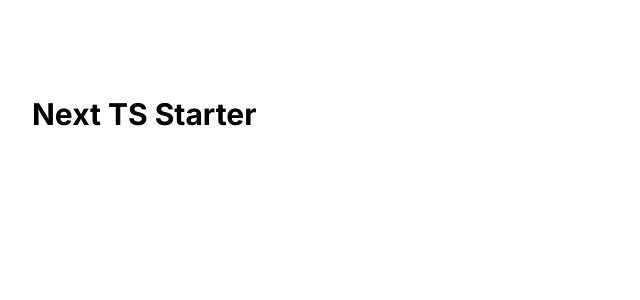
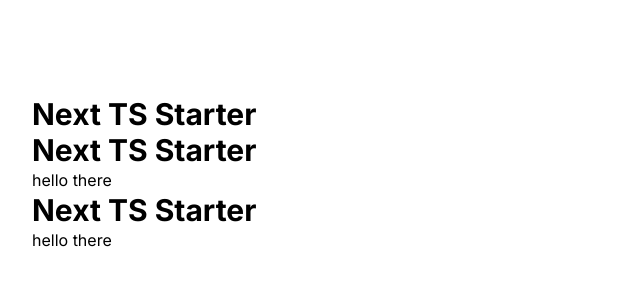
Before and after one commit to Ortbri/colony-web, a Next.js app: page / in a window 1280 px wide. Shown: the top 300 px of the page, without its empty margins (0-640 px from the left). Built offline with nearby package versions, Linux system fonts and the light colour scheme.

Commit message:
auto linting

```diff
--- a/app/page.tsx
+++ b/app/page.tsx
@@ -5,8 +5,11 @@ export default function Home() {
     <section className='py-24'>
       <div className='container'>
         <h1 className='text-3xl font-bold'>Next TS Starter</h1>
+        <h1 className='text-3xl font-bold'>Next TS Starter</h1>
+        <h3>hello there</h3>
+        <h1 className='text-3xl font-bold'>Next TS Starter</h1>
+        <h1>hello there</h1>
       </div>
-
     </section>
   )
 }
--- a/package.json
+++ b/package.json
@@ -11,11 +11,12 @@
   },
   "husky": {
     "hooks": {
-       "pre-commit": "prettier --write . && git add -A ."
+      "pre-commit": "prettier --write . && git add -A ."
     }
   },
   "dependencies": {
     "husky": "^9.0.11",
+    "lint-staged": "^15.2.5",
     "next": "14.2.3",
     "react": "^18",
     "react-dom": "^18"
```
Also changed, not shown: 1 other file (tests, documents, lock files or other folders).
